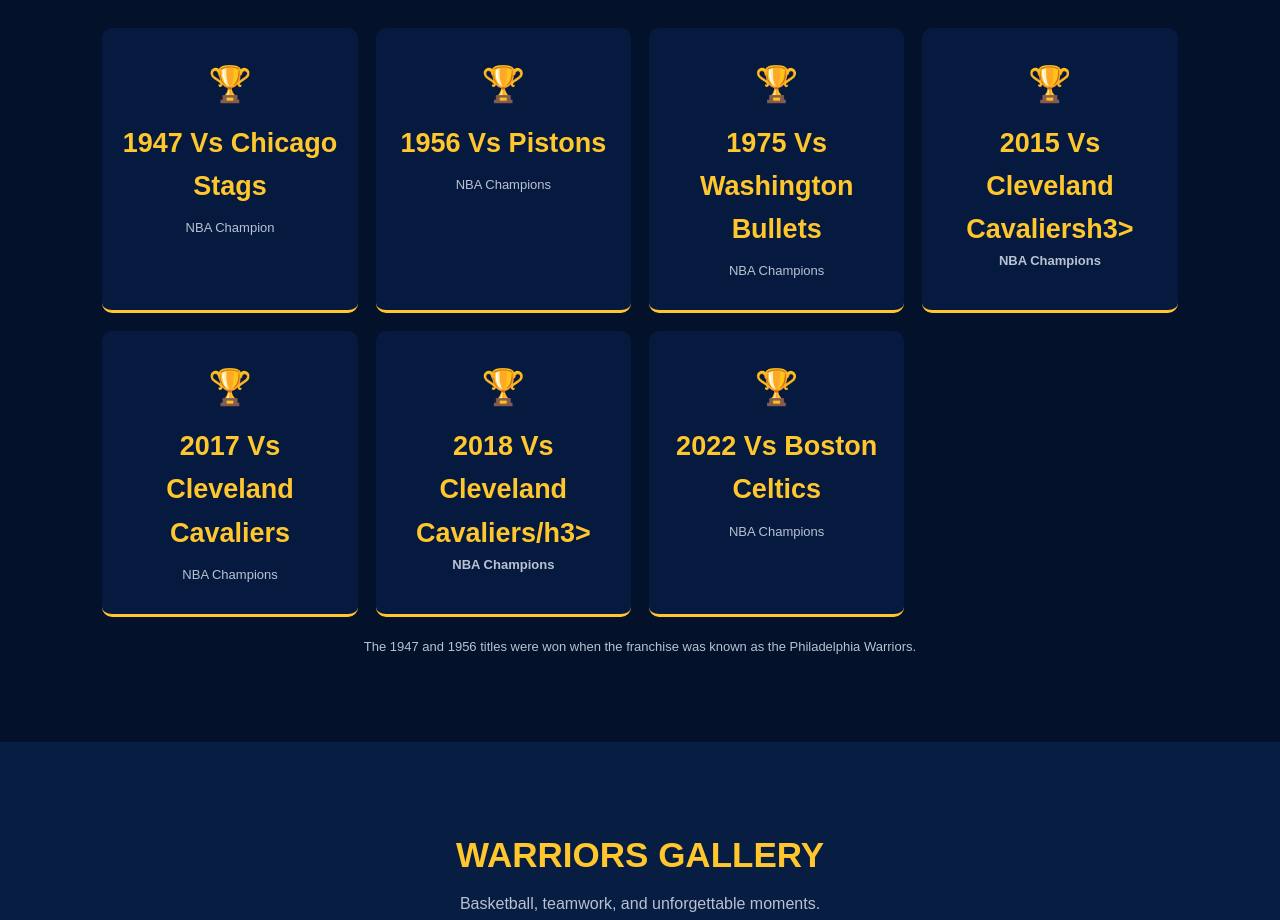
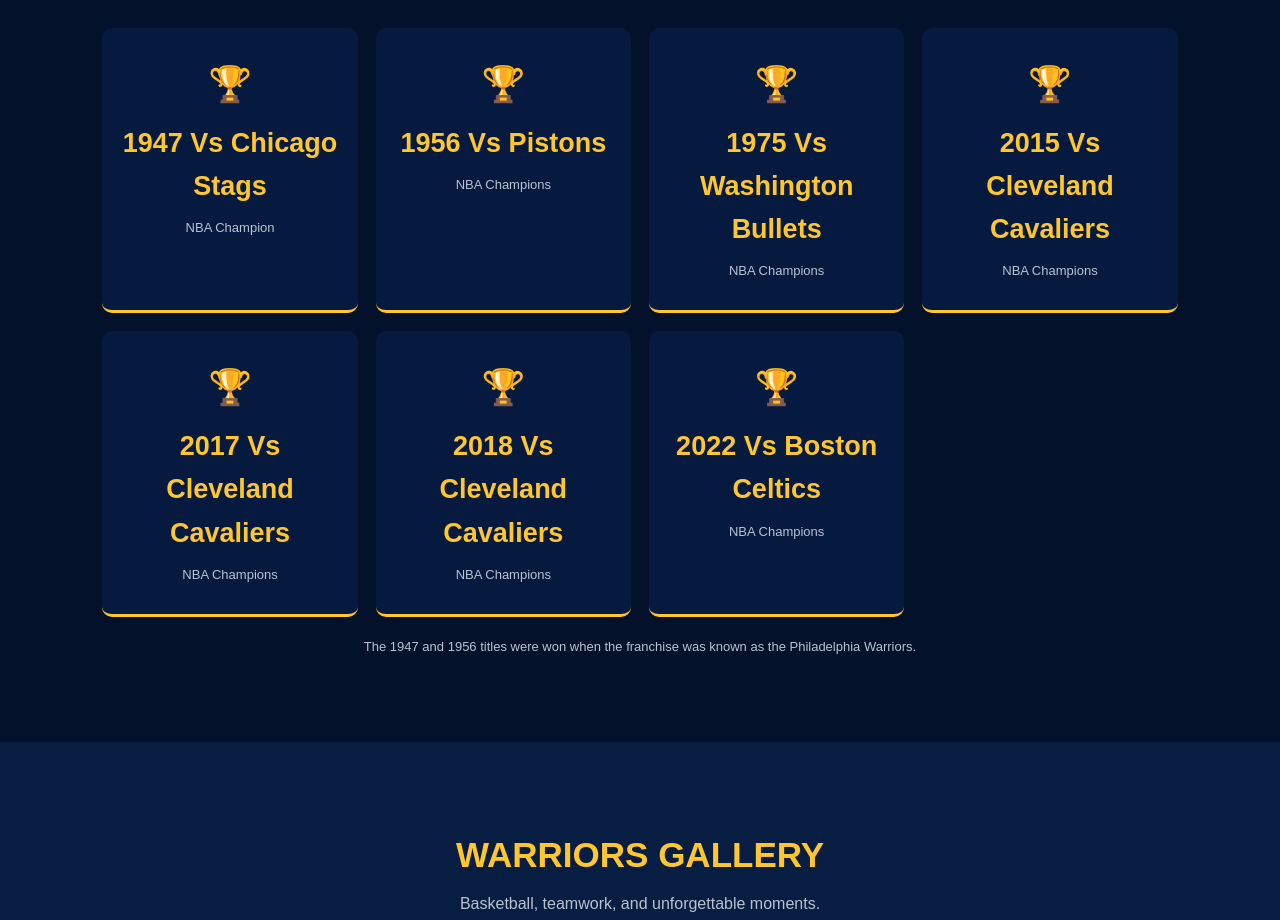
Before and after one commit to peticanp-svg/Golden-State-Warriors-Page, a plain HTML site: page index.html in a window 1280 px wide. Shown: the part 3280-4200 px from the top of the page. Drawn offline with Linux system fonts and the light colour scheme.

Commit message:
Update index.html

```diff
--- a/index.html
+++ b/index.html
@@ -687,9 +687,9 @@ footer p {
         <div class="trophy"><div class="icon">🏆</div><h3>1947 Vs Chicago Stags</h3><p>NBA Champion</p></div>
         <div class="trophy"><div class="icon">🏆</div><h3>1956 Vs Pistons</h3><p>NBA Champions</p></div>
         <div class="trophy"><div class="icon">🏆</div><h3>1975 Vs Washington Bullets</h3><p>NBA Champions</p></div>
-        <div class="trophy"><div class="icon">🏆</div><h3>2015 Vs Cleveland Cavaliersh3><p>NBA Champions</p></div>
+        <div class="trophy"><div class="icon">🏆</div><h3>2015 Vs Cleveland Cavaliers</h3><p>NBA Champions</p></div>
         <div class="trophy"><div class="icon">🏆</div><h3>2017 Vs Cleveland Cavaliers</h3><p>NBA Champions</p></div>
-        <div class="trophy"><div class="icon">🏆</div><h3>2018 Vs Cleveland Cavaliers/h3><p>NBA Champions</p></div>
+        <div class="trophy"><div class="icon">🏆</div><h3>2018 Vs Cleveland Cavaliers</h3><p>NBA Champions</p></div>
         <div class="trophy"><div class="icon">🏆</div><h3>2022 Vs Boston Celtics</h3><p>NBA Champions</p></div></div>
 
     <p class="history-note">
```
